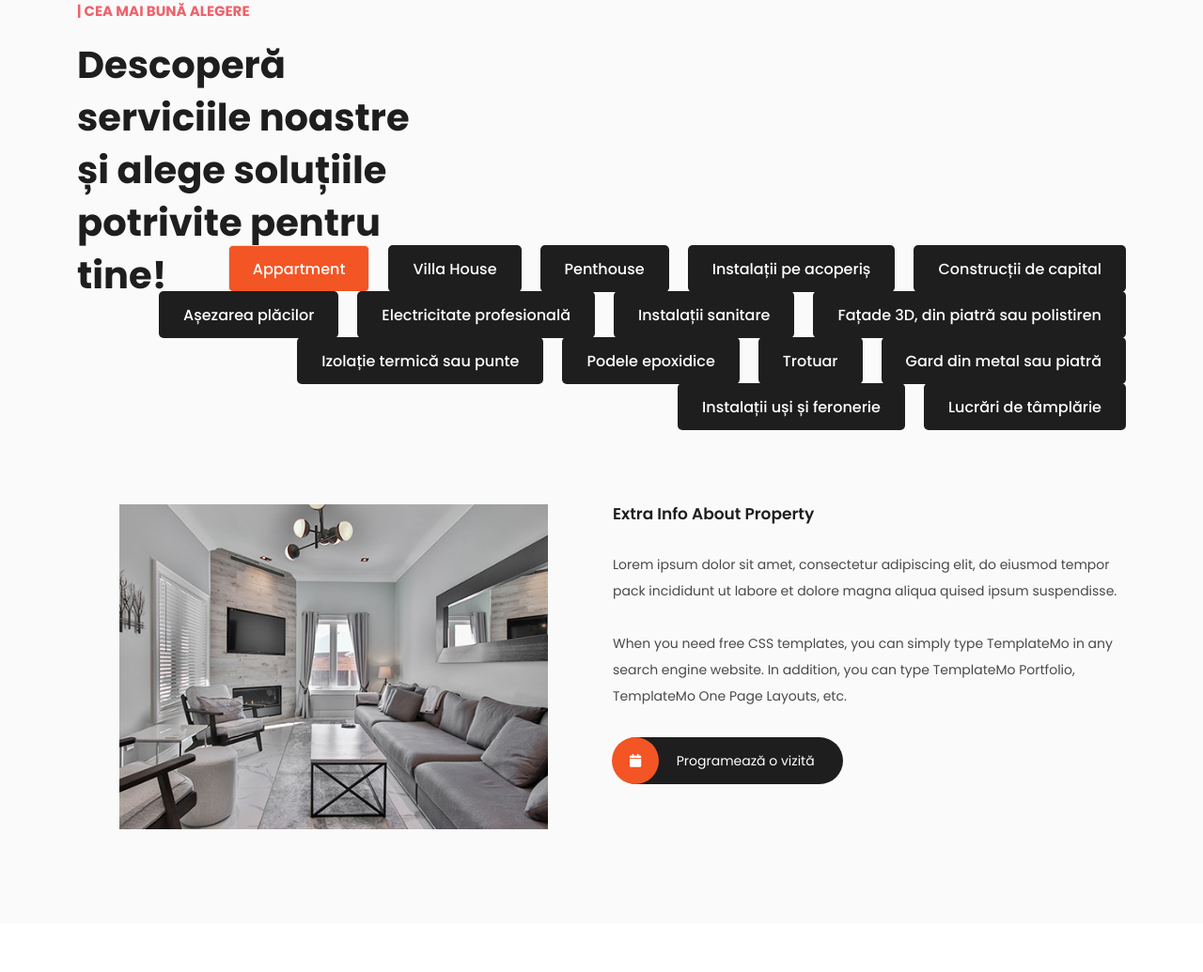
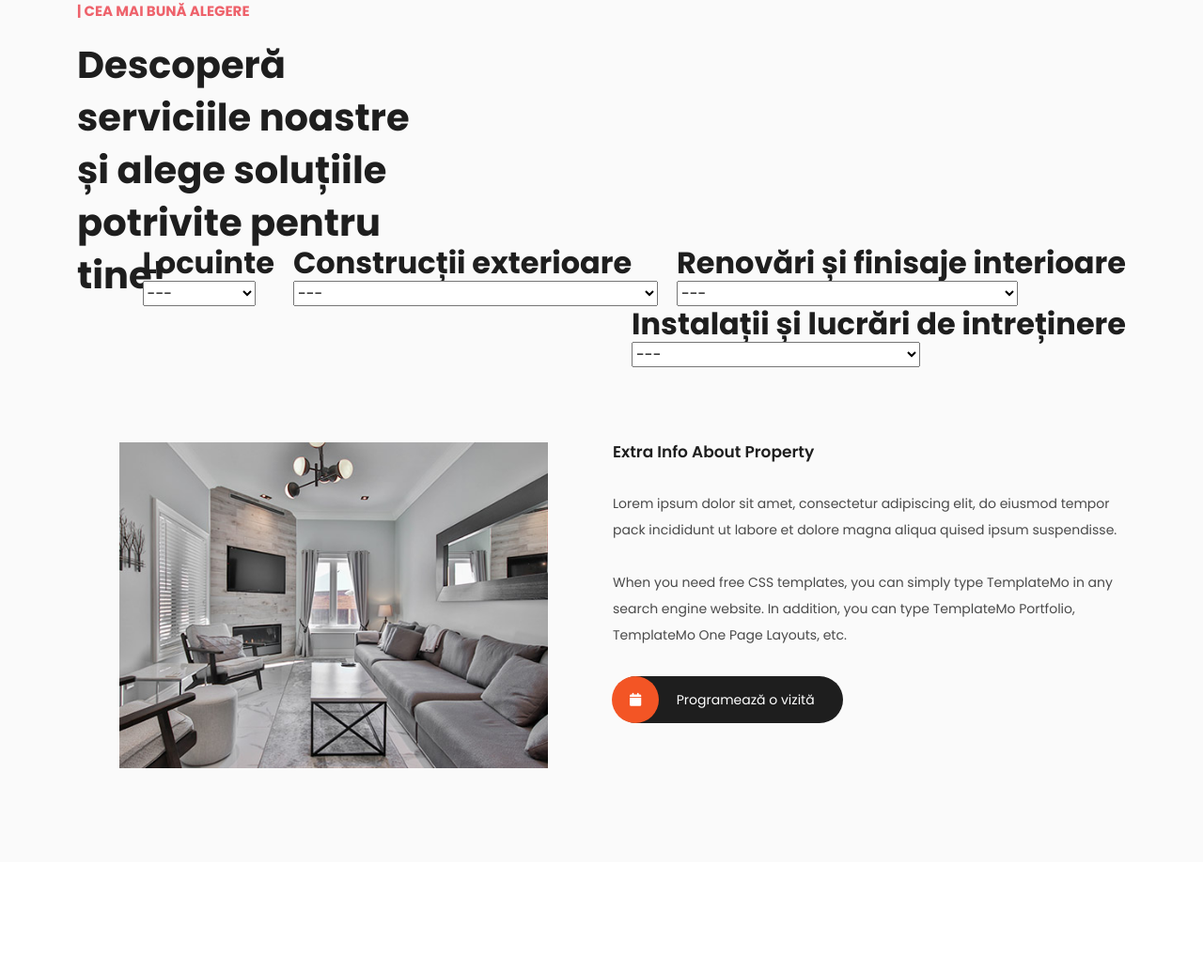
Before and after one commit to Moscvin/rapid_construct_, a plain HTML site: page index.html in a window 1280 px wide. Shown: the part 3167-4202 px from the top of the page at 94% size. Drawn offline with nearby package versions, Linux system fonts and the light colour scheme.

Commit message:
feat: test2

```diff
--- a/index.html
+++ b/index.html
@@ -394,215 +394,63 @@
               <div class="row">
                 <div class="nav-wrapper">
                   <ul class="nav nav-tabs" role="tablist">
-                    <li class="nav-item" role="presentation">
-                      <button
-                        class="nav-link active"
-                        id="appartment-tab"
-                        data-bs-toggle="tab"
-                        data-bs-target="#appartment"
-                        type="button"
-                        role="tab"
-                        aria-controls="appartment"
-                        aria-selected="true"
-                      >
-                        Appartment
-                      </button>
+                    <li class="" id="best-deal" role="presentation">
+                      <h2 class="categories-nav" for="">Locuinte</h2>
+                      <select name="" id="">
+                        <option value="">---</option>
+                        <option value="">Apartament</option>
+                        <option value="">Penthouse</option>
+                        <option value="">Villa House</option>
+                        <!----     <button class="nav-link active" id="appartment-tab" data-bs-toggle="tab" data-bs-target="#appartment" type="button" role="tab" aria-controls="appartment" aria-selected="true">Appartment</button>-->
+                      </select>
                     </li>
-                    <li class="nav-item" role="presentation">
-                      <button
-                        class="nav-link"
-                        id="villa-tab"
-                        data-bs-toggle="tab"
-                        data-bs-target="#villa"
-                        type="button"
-                        role="tab"
-                        aria-controls="villa"
-                        aria-selected="false"
-                      >
-                        Villa House
-                      </button>
+                    <li class="" id="best-deal" role="presentation">
+                      <h2 class="categories-nav" for="">
+                        Construcții exterioare
+                      </h2>
+                      <select name="" id="">
+                        <option value="">---</option>
+                        <option value="">
+                          Instalarea și montarea acoperișurilor
+                        </option>
+                        <option value="">
+                          Construcția și montajul acoperișurilor din zinc
+                        </option>
+                        <option value="">
+                          Construcție garduri din metal sau piatră
+                        </option>
+                        <option value="">Realizarea fațadelor 3D</option>
+                        <option value="">Montare pavaj</option>
+                      </select>
                     </li>
-                    <li class="nav-item" role="presentation">
-                      <button
-                        class="nav-link"
-                        id="penthouse-tab"
-                        data-bs-toggle="tab"
-                        data-bs-target="#penthouse"
-                        type="button"
-                        role="tab"
-                        aria-controls="penthouse"
-                        aria-selected="false"
-                      >
-                        Penthouse
-                      </button>
+
+                    <li class="" id="best-deal" role="presentation">
+                      <h2 class="categories-nav" for="">
+                        Renovări și finisaje interioare
+                      </h2>
+                      <select name="" id="">
+                        <option value="">---</option>
+                        <option value="">
+                          Reparații și renovări interioare și exterioare
+                        </option>
+                        <option value="">Montaj plăci ceramice</option>
+                        <option value="">Instalare geamuri și uși</option>
+                        <option value="">Lucrări de dulgerie</option>
+                      </select>
                     </li>
-                    <li class="nav-item" role="presentation">
-                      <button
-                        class="nav-link"
-                        id="roof-installations-tab"
-                        data-bs-toggle="tab"
-                        data-bs-target="#roof-installations"
-                        type="button"
-                        role="tab"
-                        aria-controls="roof-installations"
-                        aria-selected="false"
-                      >
-                        Instalații pe acoperiș
-                      </button>
-                    </li>
-                    <li class="nav-item" role="presentation">
-                      <button
-                        class="nav-link"
-                        id="capital-construction-tab"
-                        data-bs-toggle="tab"
-                        data-bs-target="#capital-construction"
-                        type="button"
-                        role="tab"
-                        aria-controls="capital-construction"
-                        aria-selected="false"
-                      >
-                        Construcții de capital
-                      </button>
-                    </li>
-                    <li class="nav-item" role="presentation">
-                      <button
-                        class="nav-link"
-                        id="tile-laying-tab"
-                        data-bs-toggle="tab"
-                        data-bs-target="#tile-laying"
-                        type="button"
-                        role="tab"
-                        aria-controls="tile-laying"
-                        aria-selected="false"
-                      >
-                        Așezarea plăcilor
-                      </button>
-                    </li>
-                    <li class="nav-item" role="presentation">
-                      <button
-                        class="nav-link"
-                        id="professional-electricity-tab"
-                        data-bs-toggle="tab"
-                        data-bs-target="#professional-electricity"
-                        type="button"
-                        role="tab"
-                        aria-controls="professional-electricity"
-                        aria-selected="false"
-                      >
-                        Electricitate profesională
-                      </button>
-                    </li>
-                    <li class="nav-item" role="presentation">
-                      <button
-                        class="nav-link"
-                        id="plumbing-installations-tab"
-                        data-bs-toggle="tab"
-                        data-bs-target="#plumbing-installations"
-                        type="button"
-                        role="tab"
-                        aria-controls="plumbing-installations"
-                        aria-selected="false"
-                      >
-                        Instalații sanitare
-                      </button>
-                    </li>
-                    <li class="nav-item" role="presentation">
-                      <button
-                        class="nav-link"
-                        id="3d-facades-tab"
-                        data-bs-toggle="tab"
-                        data-bs-target="#3d-facades"
-                        type="button"
-                        role="tab"
-                        aria-controls="3d-facades"
-                        aria-selected="false"
-                      >
-                        Fațade 3D, din piatră sau polistiren
-                      </button>
-                    </li>
-                    <li class="nav-item" role="presentation">
-                      <button
-                        class="nav-link"
-                        id="thermal-insulation-tab"
-                        data-bs-toggle="tab"
-                        data-bs-target="#thermal-insulation"
-                        type="button"
-                        role="tab"
-                        aria-controls="thermal-insulation"
-                        aria-selected="false"
-                      >
-                        Izolație termică sau punte
-                      </button>
-                    </li>
-                    <li class="nav-item" role="presentation">
-                      <button
-                        class="nav-link"
-                        id="epoxy-floors-tab"
-                        data-bs-toggle="tab"
-                        data-bs-target="#epoxy-floors"
-                        type="button"
-                        role="tab"
-                        aria-controls="epoxy-floors"
-                        aria-selected="false"
-                      >
-                        Podele epoxidice
-                      </button>
-                    </li>
-                    <li class="nav-item" role="presentation">
-                      <button
-                        class="nav-link"
-                        id="sidewalk-tab"
-                        data-bs-toggle="tab"
-                        data-bs-target="#sidewalk"
-                        type="button"
-                        role="tab"
-                        aria-controls="sidewalk"
-                        aria-selected="false"
-                      >
-                        Trotuar
-                      </button>
-                    </li>
-                    <li class="nav-item" role="presentation">
-                      <button
-                        class="nav-link"
-                        id="metal-stone-fence-tab"
-                        data-bs-toggle="tab"
-                        data-bs-target="#metal-stone-fence"
-                        type="button"
-                        role="tab"
-                        aria-controls="metal-stone-fence"
-                        aria-selected="false"
-                      >
-                        Gard din metal sau piatră
-                      </button>
-                    </li>
-                    <li class="nav-item" role="presentation">
-                      <button
-                        class="nav-link"
-                        id="door-window-installations-tab"
-                        data-bs-toggle="tab"
-                        data-bs-target="#door-window-installations"
-                        type="button"
-                        role="tab"
-                        aria-controls="door-window-installations"
-                        aria-selected="false"
-                      >
-                        Instalații uși și feronerie
-                      </button>
-                    </li>
-                    <li class="nav-item" role="presentation">
-                      <button
-                        class="nav-link"
-                        id="carpentry-works-tab"
-                        data-bs-toggle="tab"
-                        data-bs-target="#carpentry-works"
-                        type="button"
-                        role="tab"
-                        aria-controls="carpentry-works"
-                        aria-selected="false"
-                      >
-                        Lucrări de tâmplărie
-                      </button>
+                    <li class="" id="best-deal" role="presentation">
+                      <h2 class="categories-nav" for="">
+                        Instalații și lucrări de intreținere
+                      </h2>
+                      <select name="" id="">
+                        <option value="">---</option>
+                        <option value="">
+                          Servicii profesionale de electricitate
+                        </option>
+                        <option value="">Instalații sanitare</option>
+                        <option value="">Izolație termică</option>
+                        <option value="">Pardoseli epoxidice</option>
+                      </select>
                     </li>
                   </ul>
                 </div>
```
